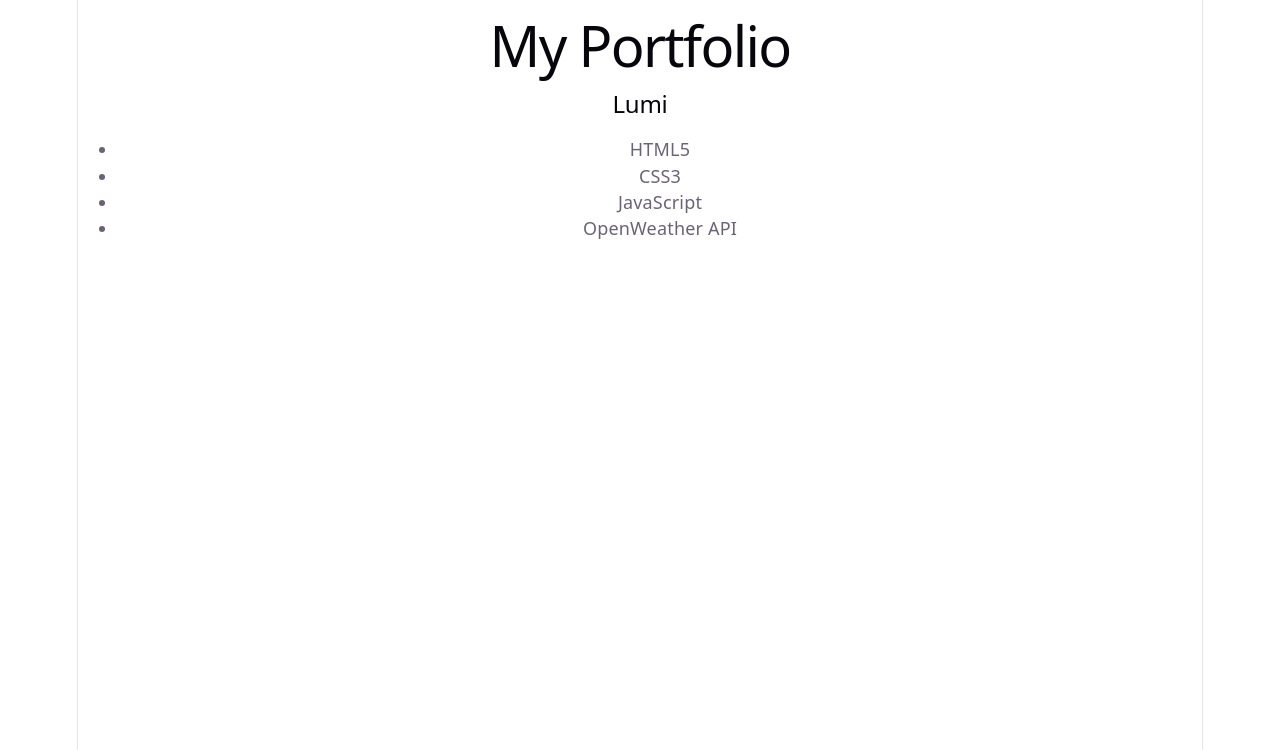
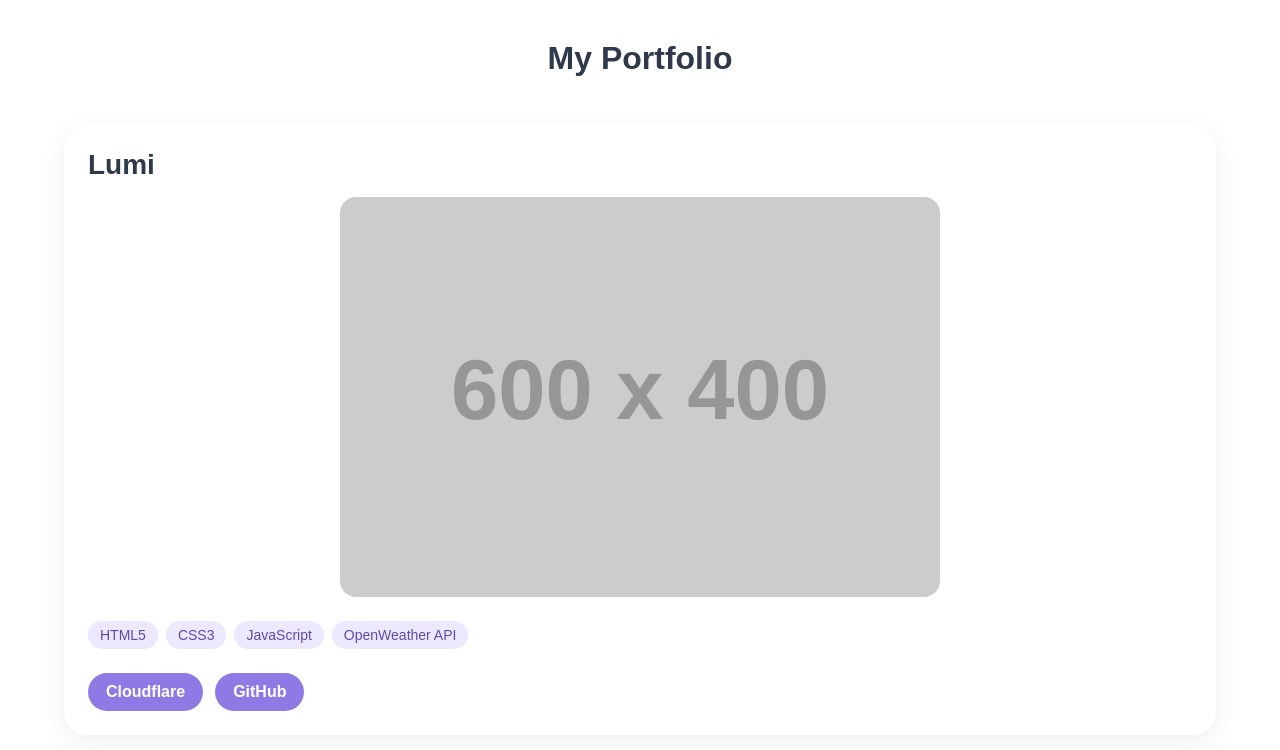
Before and after one commit to PeachyPeony/portfolio, a React app: page / in a window 1280 px wide. Shown: the top 750 px of the page. Built offline with nearby package versions, Linux system fonts and the light colour scheme; the HTML template or start-up script is replaced by a standard one.

Commit message:
Style portfolio project card

```diff
--- a/src/App.css
+++ b/src/App.css
@@ -1,184 +1,79 @@
-.counter {
-  font-size: 16px;
-  padding: 5px 10px;
-  border-radius: 5px;
-  color: var(--accent);
-  background: var(--accent-bg);
-  border: 2px solid transparent;
-  transition: border-color 0.3s;
-  margin-bottom: 24px;
-
-  &:hover {
-    border-color: var(--accent-border);
-  }
-  &:focus-visible {
-    outline: 2px solid var(--accent);
-    outline-offset: 2px;
-  }
+#root {
+  min-height: 100vh;
 }
 
-.hero {
-  position: relative;
+main {
+  width: 100%;
+  max-width: 1200px;
+  margin: 0 auto;
+  padding: 40px 24px;
+  box-sizing: border-box;
 
-  .base,
-  .framework,
-  .vite {
-    inset-inline: 0;
-    margin: 0 auto;
-  }
-
-  .base {
-    width: 170px;
-    position: relative;
-    z-index: 0;
-  }
-
-  .framework,
-  .vite {
-    position: absolute;
-  }
-
-  .framework {
-    z-index: 1;
-    top: 34px;
-    height: 28px;
-    transform: perspective(2000px) rotateZ(300deg) rotateX(44deg) rotateY(39deg)
-      scale(1.4);
-  }
-
-  .vite {
-    z-index: 0;
-    top: 107px;
-    height: 26px;
-    width: auto;
-    transform: perspective(2000px) rotateZ(300deg) rotateX(40deg) rotateY(39deg)
-      scale(0.8);
-  }
 }
 
-#center {
-  display: flex;
-  flex-direction: column;
-  gap: 25px;
-  place-content: center;
-  place-items: center;
-  flex-grow: 1;
-
-  @media (max-width: 1024px) {
-    padding: 32px 20px 24px;
-    gap: 18px;
-  }
+h1 {
+  text-align: center;
+  color: #2e3a4b;
+  margin: 0 auto 48px;
+  width: 100%;
 }
 
-#next-steps {
-  display: flex;
-  border-top: 1px solid var(--border);
-  text-align: left;
-
-  & > div {
-    flex: 1 1 0;
-    padding: 32px;
-    @media (max-width: 1024px) {
-      padding: 24px 20px;
-    }
-  }
-
-  .icon {
-    margin-bottom: 16px;
-    width: 22px;
-    height: 22px;
-  }
-
-  @media (max-width: 1024px) {
-    flex-direction: column;
-    text-align: center;
-  }
+.project-card {
+  background-color: #ffffff;
+  border-radius: 24px;
+  padding: 24px;
+  box-shadow: 0 8px 24px rgba(46, 58, 75, 0.08);
 }
 
-#docs {
-  border-right: 1px solid var(--border);
-
-  @media (max-width: 1024px) {
-    border-right: none;
-    border-bottom: 1px solid var(--border);
-  }
+.project-card img {
+  width: 100%;
+  max-width: 600px;
+  display: block;
+  margin: 0 auto 24px;
+  border-radius: 16px;
 }
 
-#next-steps ul {
+.project-card h2 {
+  color: #2e3a4b;
+  font-size: 28px;
+  margin: 0 0 16px;
+}
+
+.project-card ul {
+  display: flex;
+  flex-wrap: wrap;
+  gap: 8px;
   list-style: none;
   padding: 0;
-  display: flex;
-  gap: 8px;
-  margin: 32px 0 0;
-
-  .logo {
-    height: 18px;
-  }
-
-  a {
-    color: var(--text-h);
-    font-size: 16px;
-    border-radius: 6px;
-    background: var(--social-bg);
-    display: flex;
-    padding: 6px 12px;
-    align-items: center;
-    gap: 8px;
-    text-decoration: none;
-    transition: box-shadow 0.3s;
-
-    &:hover {
-      box-shadow: var(--shadow);
-    }
-    .button-icon {
-      height: 18px;
-      width: 18px;
-    }
-  }
-
-  @media (max-width: 1024px) {
-    margin-top: 20px;
-    flex-wrap: wrap;
-    justify-content: center;
-
-    li {
-      flex: 1 1 calc(50% - 8px);
-    }
-
-    a {
-      width: 100%;
-      justify-content: center;
-      box-sizing: border-box;
-    }
-  }
+  margin: 0 0 24px;
 }
 
-#spacer {
-  height: 88px;
-  border-top: 1px solid var(--border);
-  @media (max-width: 1024px) {
-    height: 48px;
-  }
+.project-card li {
+  background-color: #eee8ff;
+  color: #5f4aa8;
+  padding: 6px 12px;
+  border-radius: 999px;
+  font-size: 14px;
 }
 
-.ticks {
-  position: relative;
-  width: 100%;
+.project-links {
+  display: flex;
+  gap: 12px;
+  flex-wrap: wrap;
+}
 
-  &::before,
-  &::after {
-    content: '';
-    position: absolute;
-    top: -4.5px;
-    border: 5px solid transparent;
-  }
+.project-links a {
+  display: inline-block;
+  padding: 10px 18px;
+  border-radius: 999px;
+  background-color: #8f7ae5;
+  color: #ffffff;
+  text-decoration: none;
+  font-weight: 600;
+  transition: background-color 0.2s ease, transform 0.2s ease;
+}
 
-  &::before {
-    left: 0;
-    border-left-color: var(--border);
-  }
-  &::after {
-    right: 0;
-    border-right-color: var(--border);
-  }
+.project-links a:hover {
+  background-color: #765fcf;
+  transform: translateY(-2px);
 }
--- a/src/App.jsx
+++ b/src/App.jsx
@@ -1,3 +1,4 @@
+import "./App.css";
 import data from "./data.json";
 import Project from "./components/Project";
 
--- a/src/components/Project.jsx
+++ b/src/components/Project.jsx
@@ -1,13 +1,22 @@
 function Project({ project }) {
     return (
-        <article>
+        <article className="project-card">
             <h2>{project.name}</h2>
-
+            <img src={project.image} alt={project.name} />
             <ul>
                 {project.tags.map((tag) => (
                     <li key={tag}>{tag}</li>
                 ))}
             </ul>
+
+            <div className="project-links">
+                <a href={project.cloudflare} target="_blank" rel="noopener noreferrer">
+                    Cloudflare
+                </a>
+                <a href={project.github} target="_blank" rel="noopener noreferrer">
+                    GitHub
+                </a>
+            </div>
         </article>
     );
 }
--- a/src/data.json
+++ b/src/data.json
@@ -1,14 +1,14 @@
 [
     {
         "name": "Lumi",
-        "image": "",
+        "image": "https://placehold.co/600x400",
         "tags": [
             "HTML5",
             "CSS3",
             "JavaScript",
             "OpenWeather API"
         ],
-        "cloudflare": "",
-        "github": ""
+        "cloudflare": "https://example.com",
+        "github": "https://github.com"
     }
 ]
--- a/src/index.css
+++ b/src/index.css
@@ -1,111 +1,16 @@
 :root {
-  --text: #6b6375;
-  --text-h: #08060d;
-  --bg: #fff;
-  --border: #e5e4e7;
-  --code-bg: #f4f3ec;
-  --accent: #aa3bff;
-  --accent-bg: rgba(170, 59, 255, 0.1);
-  --accent-border: rgba(170, 59, 255, 0.5);
-  --social-bg: rgba(244, 243, 236, 0.5);
-  --shadow:
-    rgba(0, 0, 0, 0.1) 0 10px 15px -3px, rgba(0, 0, 0, 0.05) 0 4px 6px -2px;
-
-  --sans: system-ui, 'Segoe UI', Roboto, sans-serif;
-  --heading: system-ui, 'Segoe UI', Roboto, sans-serif;
-  --mono: ui-monospace, Consolas, monospace;
-
-  font: 18px/145% var(--sans);
-  letter-spacing: 0.18px;
-  color-scheme: light dark;
-  color: var(--text);
-  background: var(--bg);
+  font-family: Arial, sans-serif;
+  color: #2e3a4b;
   font-synthesis: none;
   text-rendering: optimizeLegibility;
-  -webkit-font-smoothing: antialiased;
-  -moz-osx-font-smoothing: grayscale;
-
-  @media (max-width: 1024px) {
-    font-size: 16px;
-  }
 }
 
-@media (prefers-color-scheme: dark) {
-  :root {
-    --text: #9ca3af;
-    --text-h: #f3f4f6;
-    --bg: #16171d;
-    --border: #2e303a;
-    --code-bg: #1f2028;
-    --accent: #c084fc;
-    --accent-bg: rgba(192, 132, 252, 0.15);
-    --accent-border: rgba(192, 132, 252, 0.5);
-    --social-bg: rgba(47, 48, 58, 0.5);
-    --shadow:
-      rgba(0, 0, 0, 0.4) 0 10px 15px -3px, rgba(0, 0, 0, 0.25) 0 4px 6px -2px;
-  }
-
-  #social .button-icon {
-    filter: invert(1) brightness(2);
-  }
+* {
+  box-sizing: border-box;
 }
 
 body {
   margin: 0;
+  min-width: 320px;
+  min-height: 100vh;
 }
-
-#root {
-  width: 1126px;
-  max-width: 100%;
-  margin: 0 auto;
-  text-align: center;
-  border-inline: 1px solid var(--border);
-  min-height: 100svh;
-  display: flex;
-  flex-direction: column;
-  box-sizing: border-box;
-}
-
-h1,
-h2 {
-  font-family: var(--heading);
-  font-weight: 500;
-  color: var(--text-h);
-}
-
-h1 {
-  font-size: 56px;
-  letter-spacing: -1.68px;
-  margin: 32px 0;
-  @media (max-width: 1024px) {
-    font-size: 36px;
-    margin: 20px 0;
-  }
-}
-h2 {
-  font-size: 24px;
-  line-height: 118%;
-  letter-spacing: -0.24px;
-  margin: 0 0 8px;
-  @media (max-width: 1024px) {
-    font-size: 20px;
-  }
-}
-p {
-  margin: 0;
-}
-
-code,
-.counter {
-  font-family: var(--mono);
-  display: inline-flex;
-  border-radius: 4px;
-  color: var(--text-h);
-}
-
-code {
-  font-size: 15px;
-  line-height: 135%;
-  padding: 4px 8px;
-  background: var(--code-bg);
-}
```
